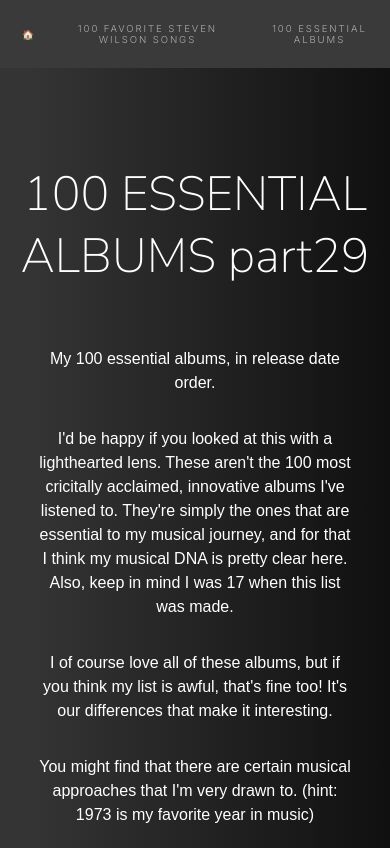
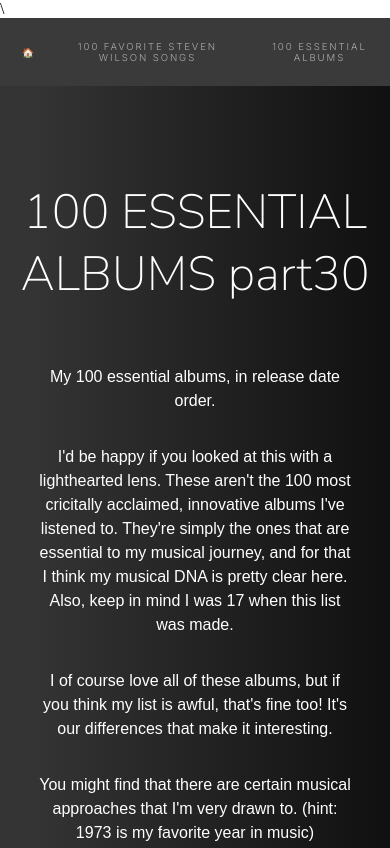
Before and after one commit to SuperWinterMopper/SuperWinterMopper.github.io, a website: page essentialAlbums.html in a window 390 px wide. Shown: the top 848 px of the page. Drawn offline with nearby package versions, Linux system fonts and the light colour scheme; no server answers; a web font is replaced by a local one.

Commit message:
mobile.30

```diff
--- a/essentialAlbums.html
+++ b/essentialAlbums.html
@@ -18,8 +18,7 @@
     <link rel="preconnect" href="https://fonts.gstatic.com" crossorigin>
     <link href="https://fonts.googleapis.com/css2?family=Asap+Condensed:wght@200&family=Nunito+Sans:opsz,wght@6..12,200&family=Nunito:wght@200&family=Ubuntu:ital,wght@0,300;1,300&display=swap" rel="stylesheet">
     <script src="https://cdnjs.cloudflare.com/ajax/libs/PapaParse/5.3.0/papaparse.min.js"></script>
-    <script src="https://cdnjs.cloudflare.com/ajax/libs/hammer.js/2.0.8/hammer.min.js"></script>
-    <title>Acton Healy</title>
+\    <title>Acton Healy</title>
 </head>
 <body>
     <header>
@@ -34,7 +33,7 @@
             <section class="main-screen">
                 <div class="big-title">
                     <h1>100 ESSENTIAL</h1>
-                    <h2>ALBUMS part29</h2>
+                    <h2>ALBUMS part30</h2>
                     <div class="exposition-text">
                         <p>My 100 essential albums, in release date order.</p>
                         <p>I'd be happy if you looked at this with a lighthearted lens. These aren't the 100 most cricitally acclaimed, innovative albums I've listened to. They're simply the ones that are essential to my musical journey, and for that I think my musical DNA is pretty clear here. Also, keep in mind I was 17 when this list was made.</p>
```
